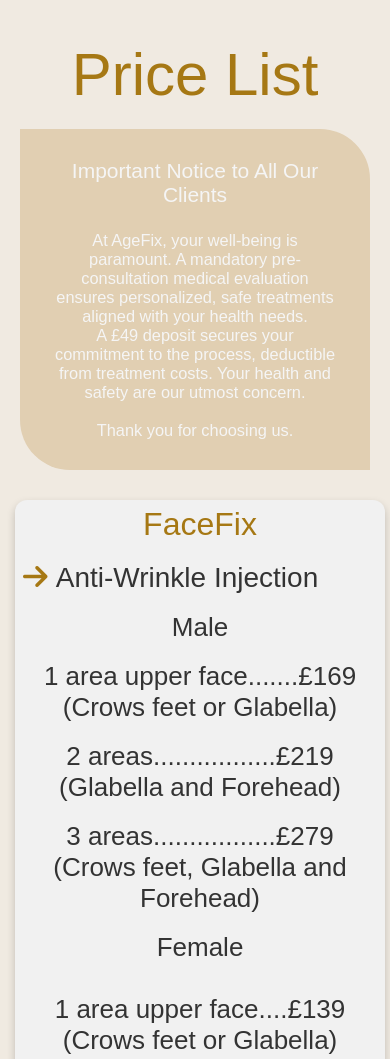
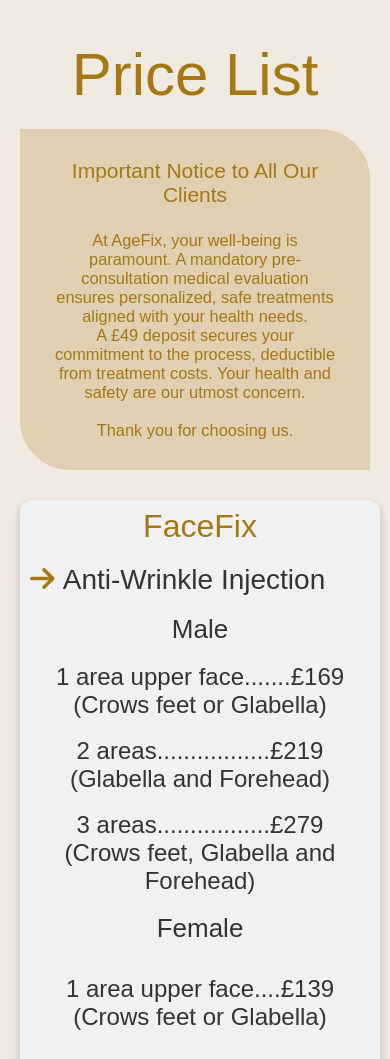
Before and after one commit to MishaHri/AgefixVersion12-02, a website: page pricelist.html in a window 390 px wide. Shown: the part 180-1239 px from the top of the page. Drawn offline with Linux system fonts and the light colour scheme; a web font is replaced by a local one.

Commit message:
price list adjusted

```diff
--- a/pricelist.html
+++ b/pricelist.html
@@ -26,7 +26,7 @@
   margin-top: 20px;
  margin-left: 20px;
  margin-right: 20px;
- color: whitesmoke;
+ color: #a67814;
 }
 .punchline h3 {
   text-align: center;
@@ -47,7 +47,7 @@
 }
 
 /* Remove extra left and right margins, due to padding in columns */
-.row {margin: 10 -5px;}
+.row {margin: 10 -10px;}
 
 /* Clear floats after the columns */
 .row:after {
@@ -59,7 +59,7 @@
 /* Style the counter cards */
 .card {
   box-shadow: 0 4px 8px 0 rgba(0, 0, 0, 0.2); /* this adds the "card" effect */
-  padding: 24px;
+  padding: 18px;
   text-align: center;
   background-color: #f1f1f1;
   border-radius: 12px;
@@ -104,7 +104,7 @@
 
 
   .card {
-  padding: 6px;
+  padding: 8px;
 }
 .column h1 {
   font-size: 32px;
@@ -118,13 +118,13 @@
 }
 
 .column li {
-  font-size: 26px;
+  font-size: 24px;
   text-align: center;
 }
 .fa-solid {
   padding: 2px;
 }
-.row {margin: 0 -5px;}
+.row {margin: 5 -5px;}
 
 }
 
```
